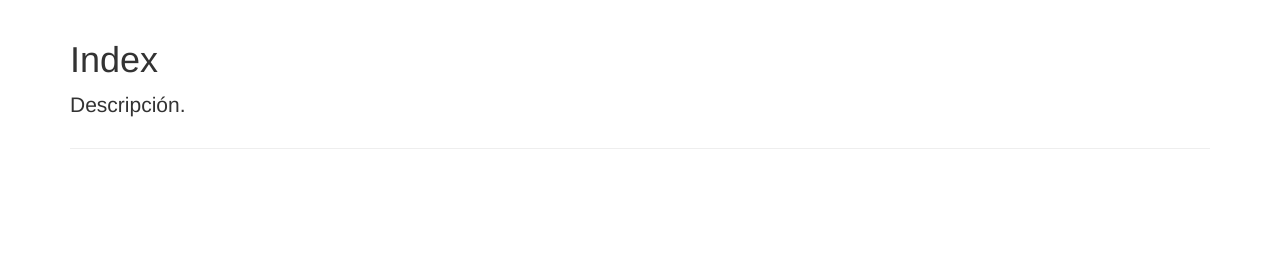
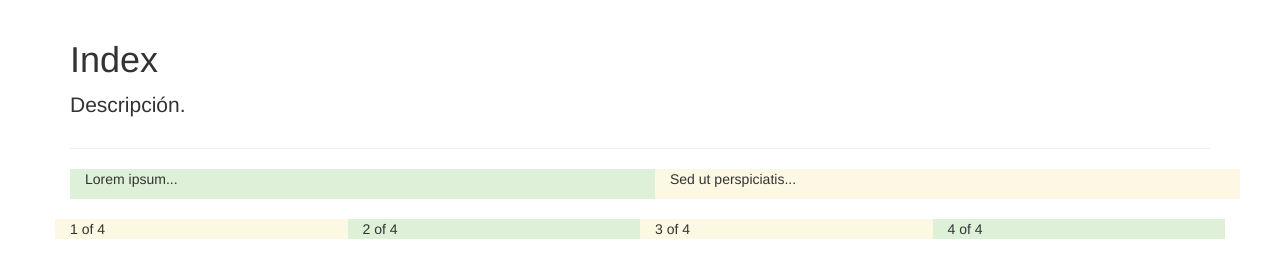
Before and after one commit to NestorRodriguez/web-bootstrap, a plain HTML site: page index.html in a window 1280 px wide. Drawn offline with Linux system fonts and the light colour scheme.

Commit message:
cambio en el  index.html

```diff
--- a/index.html
+++ b/index.html
@@ -1,37 +1,48 @@
 <!DOCTYPE html>
 <html>
   <head>
-    <meta charset="utf-8">
+    <meta charset="utf-8" />
     <title>Home</title>
 
-    <meta name="viewport" content="width=device-width, initial-scale=1, maximum-scale=1, user-scalable=no">
+    <meta
+      name="viewport"
+      content="width=device-width, initial-scale=1, maximum-scale=1, user-scalable=no"
+    />
 
     <!-- Estilos de la master -->
-    <link rel="stylesheet" href="bootstrap/css/bootstrap.min.css">
-    <link rel="stylesheet" href="lib/estilo.css">
-
+    <link rel="stylesheet" href="bootstrap/css/bootstrap.min.css" />
+    <link rel="stylesheet" href="lib/estilo.css" />
     <!-- Estilos de los recursos adicionales -->
-
-
   </head>
   <body>
-
     <div class="container">
-
       <div class="page-header">
         <h1>Index</h1>
         <p class="lead">Descripción.</p>
       </div>
 
       <!-- Editar desde aquí  -->
-
-
-
-
-
+      <div class="container">
+        <div class="row">
+          <div class="col-sm-6 bg-success">
+            <p>Lorem ipsum...</p>
+          </div>
+          <div class="col-sm-6 bg-warning">
+            <p>Sed ut perspiciatis...</p>
+          </div>
+        </div>
+      </div>
+      <br />
+      <div class="row">
+        <div class="col-xs-12 col-sm-6 col-md-3 bg-warning">
+          1 of 4
+        </div>
+        <div class="col-xs-12 col-sm-6 col-md-3 bg-success">2 of 4</div>
+        <div class="col-xs-12 col-sm-6 col-md-3 bg-warning">3 of 4</div>
+        <div class="col-xs-12 col-sm-6 col-md-3 bg-success">4 of 4</div>
+      </div>
       <!-- Hasta aquí modificaremos -->
     </div>
-
 
     <!-- Librerías adicionales -->
     <script src="lib/jquery.min.js"></script>
@@ -39,9 +50,7 @@
 
     <!-- Librerías de plugins -->
 
-
     <!-- Archivo personalizado de Javascript -->
     <script src="lib/curso.js"></script>
-
   </body>
 </html>
```
